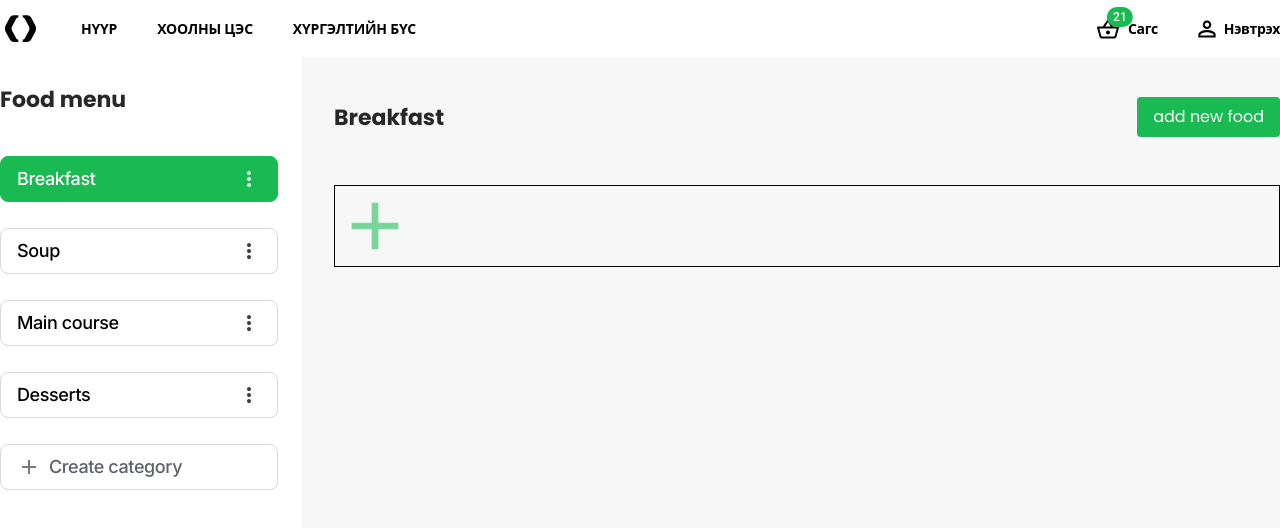
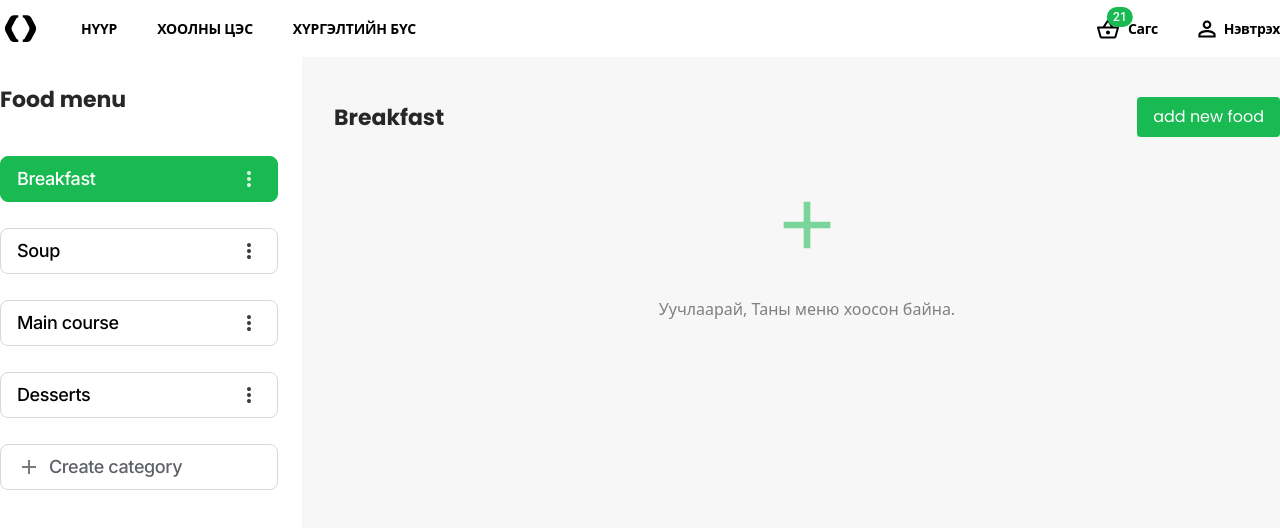
Before and after one commit to LEAP-MNG-1f/Gereltbaatar-food-delivery, a Next.js app in the folder food-delivery/: page /admin in a window 1280 px wide. Shown: the top 528 px of the page. Built offline with nearby package versions, Linux system fonts and the light colour scheme.

Commit message:
admin page hiisen

```diff
--- a/food-delivery/src/app/_components/feature/parts/AdminContent.tsx
+++ b/food-delivery/src/app/_components/feature/parts/AdminContent.tsx
@@ -15,9 +15,12 @@
           </div>
         </button>
       </div>
-      <div className="border border-black">
-        <div className="">
+      <div className="flex flex-col items-center">
+        <div className="flex flex-col items-center gap-8">
           <AddGreenIcon />
+          <p className="text-[#808080] text-center text-base not-italic font-normal leading-normal">
+            Уучлаарай, Таны меню хоосон байна.
+          </p>
         </div>
       </div>
     </div>
```
